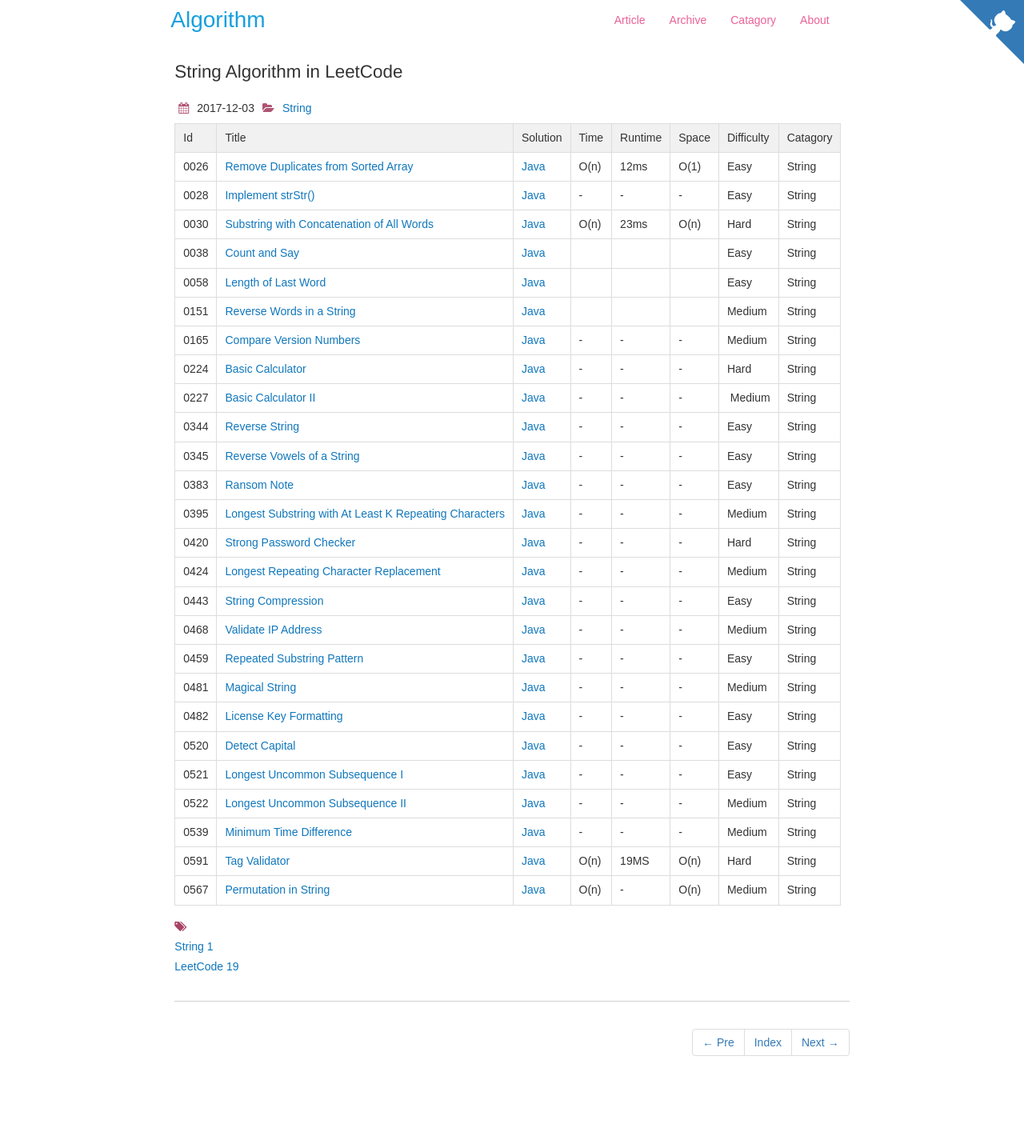
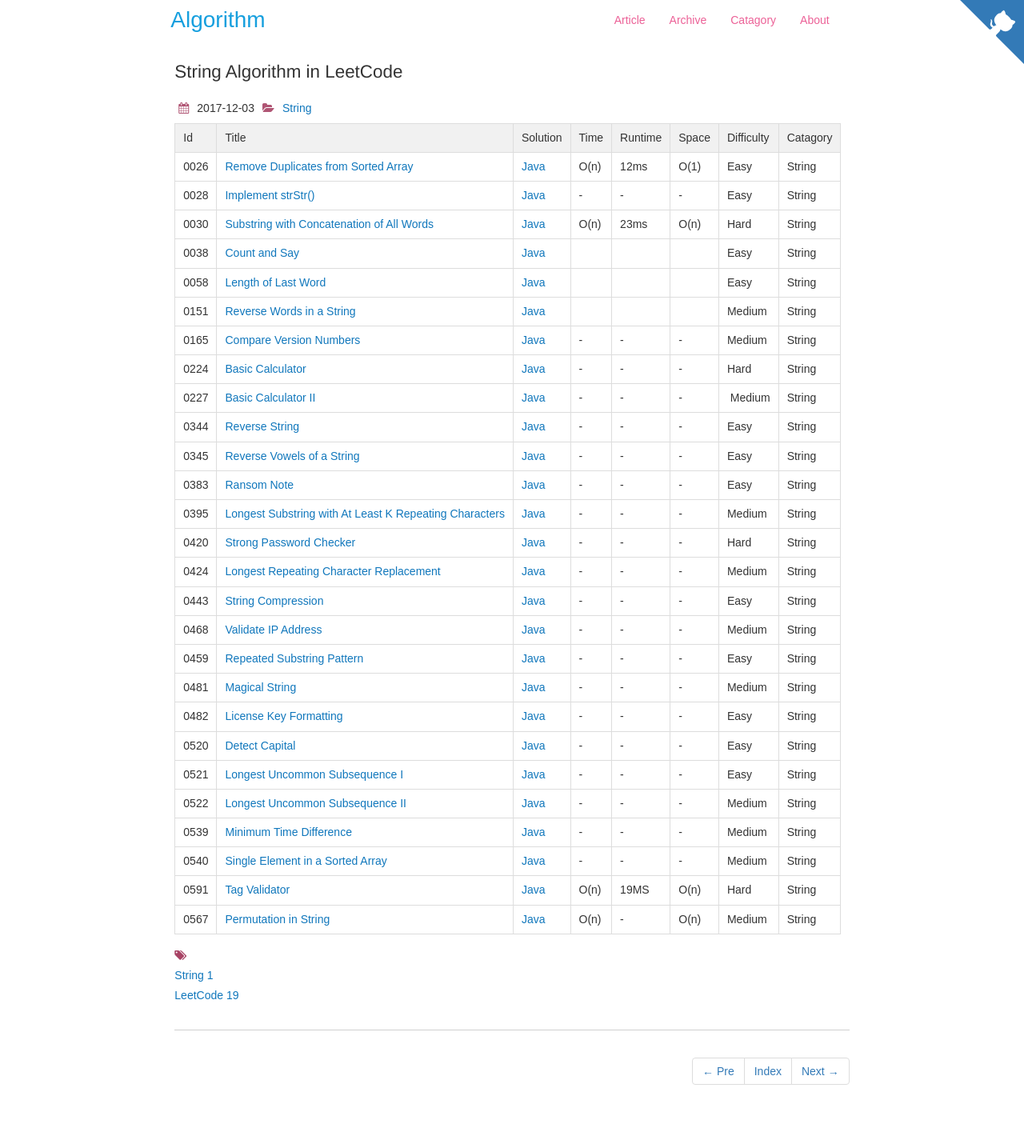
Before and after one commit to dunso/algorithm, a Jekyll site: the page built from docs/_posts/2017-12-03-String.md, in a window 1280 px wide. Shown: the whole page at 80% size. Built offline with Jekyll 4.4.1, drawn with Linux system fonts in a browser that asks for light colours; nearby versions of some CDN libraries; before the commit the page ends 1394 px from its top, so only the background shows below that.

Commit message:
Add index of LeetCode0540.java to docs

```diff
--- a/docs/_posts/2017-12-03-String.md
+++ b/docs/_posts/2017-12-03-String.md
@@ -36,5 +36,6 @@
 |0521|[Longest Uncommon Subsequence I](https://leetcode.com/problems/longest-uncommon-subsequence-i/)|[Java](https://algorithm.dun.so/leetcode-521/)|-|-|-|Easy|String|
 |0522|[Longest Uncommon Subsequence II](https://leetcode.com/problems/longest-uncommon-subsequence-ii/)|[Java](https://algorithm.dun.so/leetcode-522/)|-|-|-|Medium|String|
 |0539|[Minimum Time Difference](https://leetcode.com/problems/minimum-time-difference/)|[Java](https://algorithm.dun.so/leetcode-539/)|-|-|-|Medium|String|
+|0540|[Single Element in a Sorted Array](https://leetcode.com/problems/single-element-in-a-sorted-array/)|[Java](https://algorithm.dun.so/leetcode-540/)|-|-|-|Medium|String|
 |0591|[Tag Validator](https://leetcode.com/problems/tag-validator)| [Java](https://algorithm.dun.so/leetcode-591/)  | O(n) |19MS| O(n)  |  Hard |String|
 |0567|[Permutation in String](https://leetcode.com/problems/permutation-in-string)| [Java](https://algorithm.dun.so/leetcode-567/)  | O(n) |-| O(n)  |  Medium |String|
```
